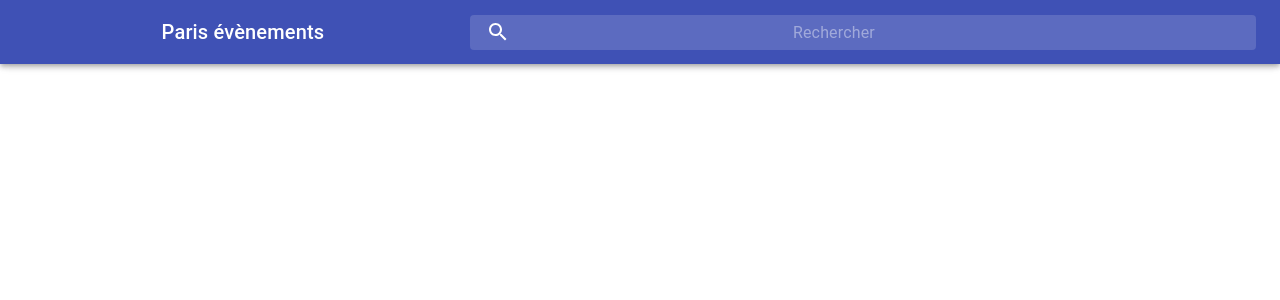
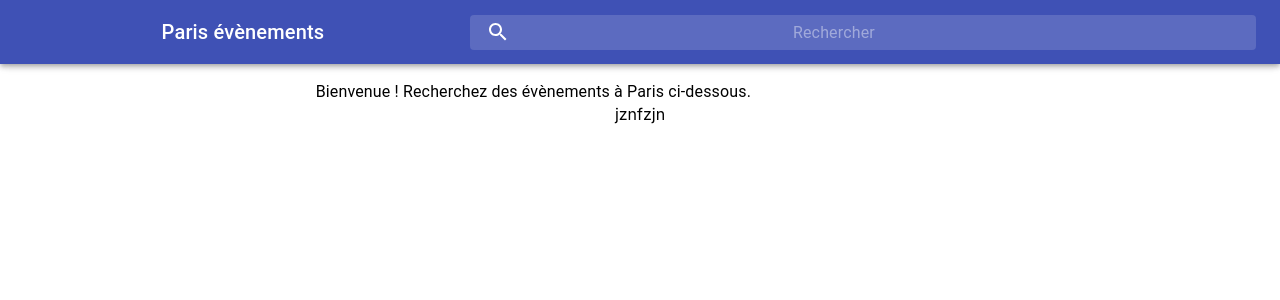
Before and after one commit to JulienDupontDev/paris-events, a React (Create React App) app: page / in a window 1280 px wide. Shown: the top 300 px of the page. Built offline with nearby package versions, Linux system fonts and the light colour scheme.

Commit message:
feat(Navbar): update state managment and callback

```diff
--- a/src/App.js
+++ b/src/App.js
@@ -1,17 +1,32 @@
+import Home from './components/home';
 import React, { Component } from 'react';
 // import logo from './logo.svg';
 import './App.css';
 import SearchAppBar from './components/navbar';
 
 export default class App extends Component{
-  // constructor(props){
-  //   super(props);
-  // }
+  constructor(props){
+    super(props);
+    this.state = {
+      searchTerm: "jznfzjn",
+      // events: [],
+    }
+  }
+
+  updateSearchTerm = (newSearchTerm) => {
+    this.setState({
+      searchTerm: newSearchTerm
+    })
+  }
+
 
   render(){
+    const state = this.state;
+
     return (
       <div className="App">
-        <SearchAppBar />
+        <SearchAppBar updateSearchTerm={this.updateSearchTerm} />
+        <Home searchTerm={state.searchTerm} />
       </div>
     );
   }
--- /dev/null
+++ b/src/components/home/index.js
@@ -0,0 +1,43 @@
+import Grid from '@material-ui/core/Grid';
+import React, { Component } from 'react';
+import { withStyles } from '@material-ui/core/styles';
+import Typography from '@material-ui/core/Typography';
+
+const useStyle = theme => ({
+  root: {
+    marginTop: "5em",
+  },
+});
+
+// const showResults = () => (
+
+//   this.state.events.length ?
+//     <div>{this.state.events}</div>
+//     : <div>Rien</div>
+// );
+
+class Home extends Component {
+  constructor(props) {
+    super(props);
+  }
+
+
+  render() {
+    const { classes } = this.props;
+    const {
+      searchTerm,
+      events,
+    } = this.props;
+    return (
+      <Grid className={classes.root}>
+        <Grid item  xs={12} sm={10}>
+          <Typography>Bienvenue ! Recherchez des évènements à Paris ci-dessous.</Typography>
+        </Grid>
+        <Grid item>
+          {searchTerm}
+        </Grid>
+      </Grid>
+    );
+  };
+}
+export default withStyles(useStyle)(Home);
--- a/src/components/navbar/index.js
+++ b/src/components/navbar/index.js
@@ -59,10 +59,14 @@ const useStyle = theme => ({
 });
 
 class SearchAppBar extends Component {
+    constructor(props){
+        super(props);
+    }
 
-    inputHandler = event => {
-        console.log(event.target.value);
+    inputHandler = (event) => {
+        this.props.updateSearchTerm(event.target.value);
     }
+
     render() {
 
         const { classes } = this.props;
@@ -86,6 +90,7 @@ class SearchAppBar extends Component {
                                 }}
                                 inputProps={{ 'aria-label': 'rechercher' }}
                                 onKeyDown={this.inputHandler}
+                                onBlur={this.inputHandler}
                             />
                         </div>
                     </Toolbar>
```
